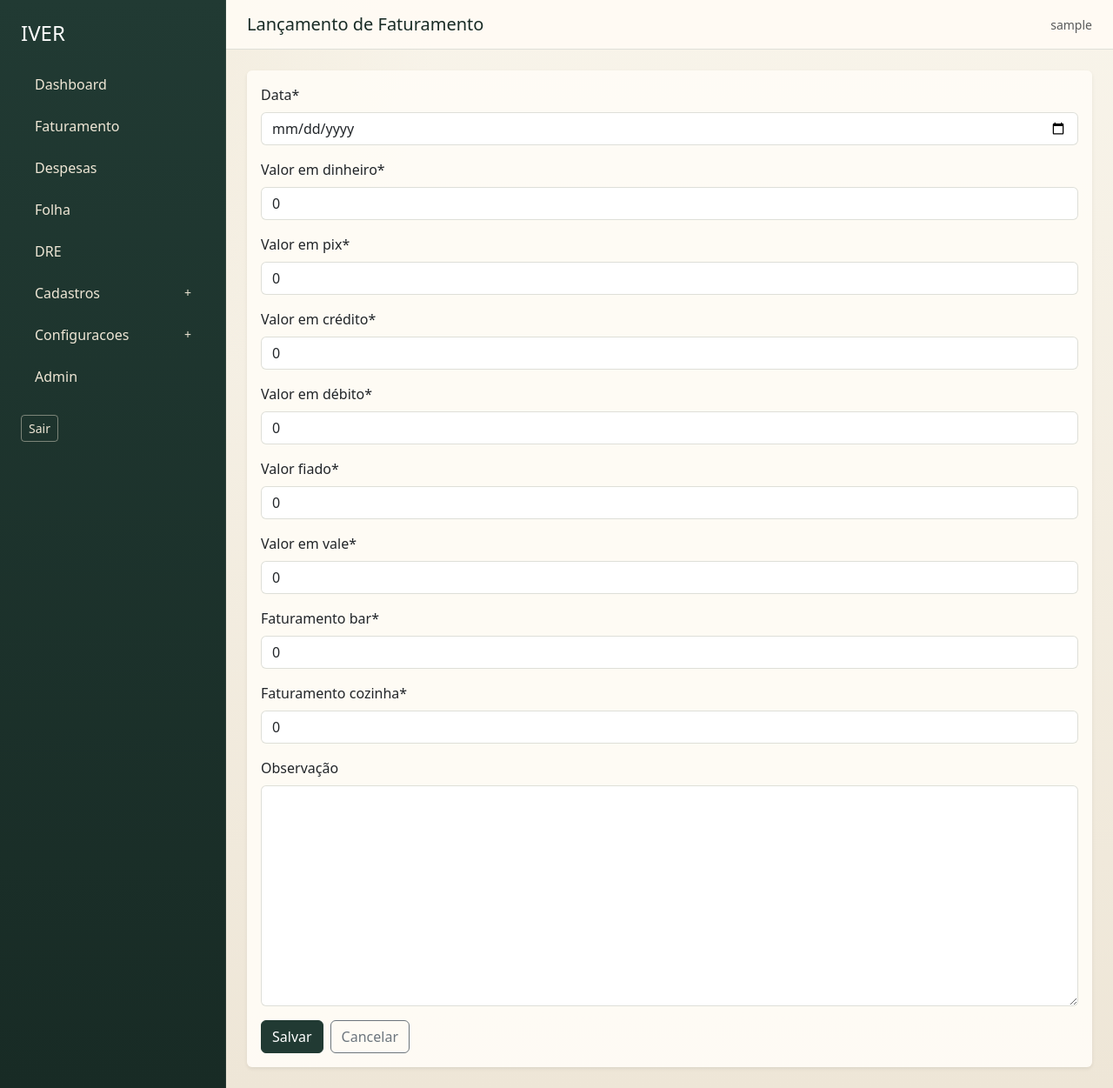
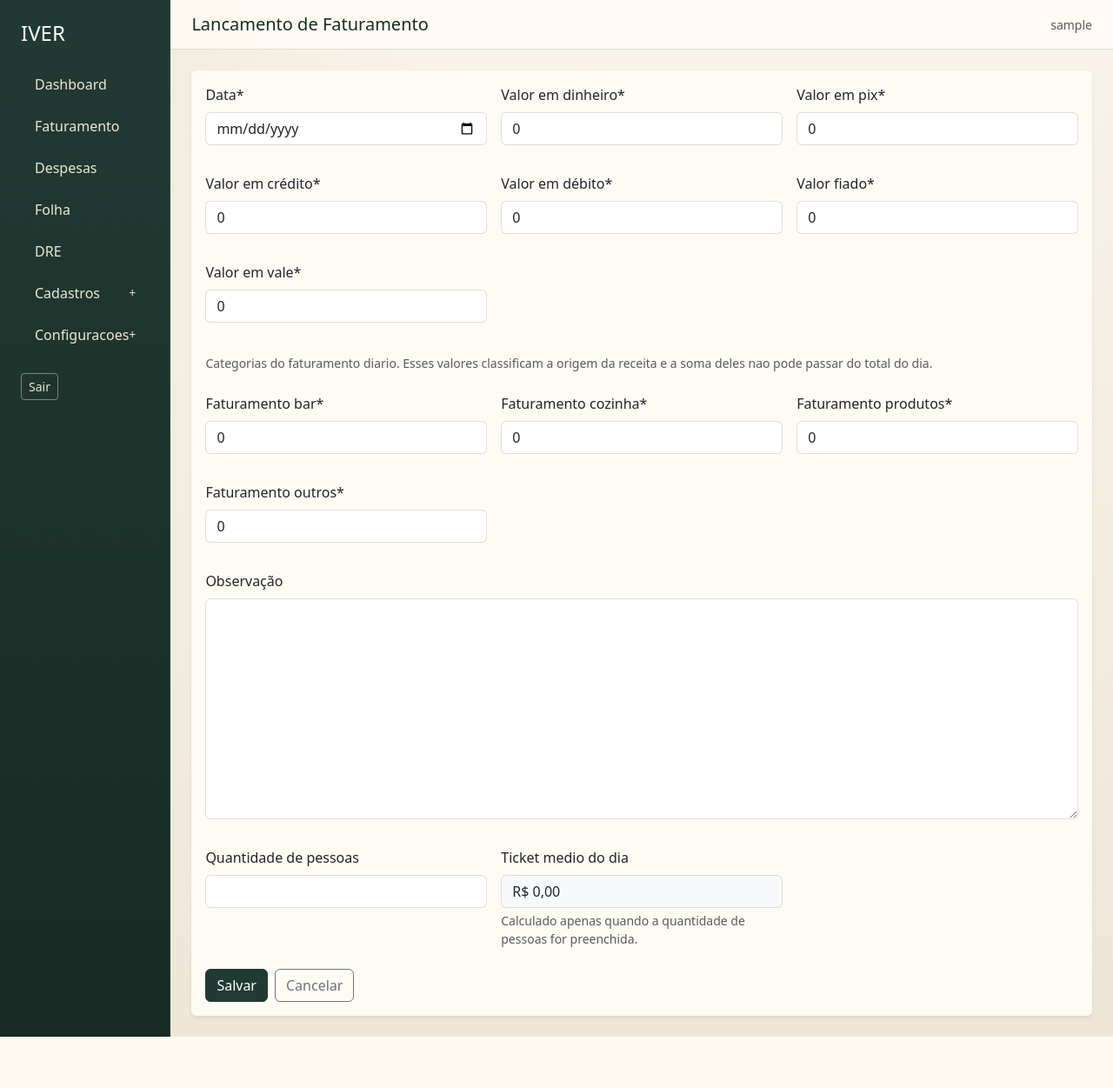
Before and after one commit to jotapn/iver_finan, a Django app: page /faturamento/novo/ in a window 1280 px wide. Shown: the whole page at 87% size. After the commit the page ends 1192 px from the top, so only its background shows below. Run offline with Django 5.2, Linux system fonts and the light colour scheme; the visitor is signed in with stand-in values (Sample User, id 1); some libraries are stand-ins or nearby versions.

Commit message:
feat: improve faturamento workflow and folha reset

```diff
--- a/faturamento/forms.py
+++ b/faturamento/forms.py
@@ -1,4 +1,7 @@
+from decimal import Decimal
+
 from django import forms
+from django.core.exceptions import ValidationError
 
 from .models import RegistroFaturamento
 
@@ -6,12 +9,19 @@ from .models import RegistroFaturamento
 class DateInput(forms.DateInput):
     input_type = "date"
 
+    def __init__(self, **kwargs):
+        kwargs.setdefault("format", "%Y-%m-%d")
+        super().__init__(**kwargs)
+
 
 class RegistroFaturamentoForm(forms.ModelForm):
+    data = forms.DateField(widget=DateInput(), input_formats=["%Y-%m-%d"])
+
     class Meta:
         model = RegistroFaturamento
         fields = [
             "data",
+            "quantidade_pessoas",
             "valor_dinheiro",
             "valor_pix",
             "valor_credito",
@@ -20,6 +30,38 @@ class RegistroFaturamentoForm(forms.ModelForm):
             "valor_vale",
             "faturamento_bar",
             "faturamento_cozinha",
+            "faturamento_produtos",
+            "faturamento_outros",
             "observacao",
         ]
         widgets = {"data": DateInput()}
+
+    def clean(self):
+        cleaned_data = super().clean()
+        total_pagamentos = sum(
+            [
+                cleaned_data.get("valor_dinheiro") or Decimal("0.00"),
+                cleaned_data.get("valor_pix") or Decimal("0.00"),
+                cleaned_data.get("valor_credito") or Decimal("0.00"),
+                cleaned_data.get("valor_debito") or Decimal("0.00"),
+                cleaned_data.get("valor_fiado") or Decimal("0.00"),
+                cleaned_data.get("valor_vale") or Decimal("0.00"),
+            ],
+            start=Decimal("0.00"),
+        )
+        total_categorias = sum(
+            [
+                cleaned_data.get("faturamento_bar") or Decimal("0.00"),
+                cleaned_data.get("faturamento_cozinha") or Decimal("0.00"),
+                cleaned_data.get("faturamento_produtos") or Decimal("0.00"),
+                cleaned_data.get("faturamento_outros") or Decimal("0.00"),
+            ],
+            start=Decimal("0.00"),
+        )
+
+        if total_categorias > total_pagamentos:
+            raise ValidationError(
+                "A soma de Bar, Cozinha, Produtos e Outros nao pode ser maior que o total do dia informado nos pagamentos."
+            )
+
+        return cleaned_data
--- a/faturamento/models.py
+++ b/faturamento/models.py
@@ -5,6 +5,7 @@ from django.db import models
 
 class RegistroFaturamento(models.Model):
     data = models.DateField("data", unique=True)
+    quantidade_pessoas = models.PositiveIntegerField("quantidade de pessoas", null=True, blank=True)
     valor_dinheiro = models.DecimalField("valor em dinheiro", max_digits=10, decimal_places=2, default=0)
     valor_pix = models.DecimalField("valor em pix", max_digits=10, decimal_places=2, default=0)
     valor_credito = models.DecimalField("valor em crédito", max_digits=10, decimal_places=2, default=0)
@@ -13,6 +14,8 @@ class RegistroFaturamento(models.Model):
     valor_vale = models.DecimalField("valor em vale", max_digits=10, decimal_places=2, default=0)
     faturamento_bar = models.DecimalField("faturamento bar", max_digits=10, decimal_places=2, default=0)
     faturamento_cozinha = models.DecimalField("faturamento cozinha", max_digits=10, decimal_places=2, default=0)
+    faturamento_produtos = models.DecimalField("faturamento produtos", max_digits=10, decimal_places=2, default=0)
+    faturamento_outros = models.DecimalField("faturamento outros", max_digits=10, decimal_places=2, default=0)
     observacao = models.TextField("observação", blank=True)
 
     class Meta:
--- a/templates/base.html
+++ b/templates/base.html
@@ -40,27 +40,31 @@
                             </div>
                         </div>
                     {% endif %}
-                    {% if module_access.usuarios %}
+                    {% if module_access.usuarios or module_access.admin %}
                         <div class="sidebar-group">
                             <button
-                                class="nav-link text-white w-100 text-start d-flex justify-content-between align-items-center sidebar-toggle {% if '/usuarios/' in request.path %}active{% endif %}"
+                                class="nav-link text-white w-100 text-start d-flex justify-content-between align-items-center sidebar-toggle {% if '/usuarios/' in request.path or '/admin/' in request.path %}active{% endif %}"
                                 type="button"
                                 data-bs-toggle="collapse"
                                 data-bs-target="#configuracoesMenu"
-                                aria-expanded="{% if '/usuarios/' in request.path %}true{% else %}false{% endif %}"
+                                aria-expanded="{% if '/usuarios/' in request.path or '/admin/' in request.path %}true{% else %}false{% endif %}"
                                 aria-controls="configuracoesMenu"
                             >
                                 <span>Configuracoes</span>
                                 <span class="small">+</span>
                             </button>
-                            <div class="collapse sidebar-submenu {% if '/usuarios/' in request.path %}show{% endif %}" id="configuracoesMenu">
-                                <a class="nav-link text-white submenu-link" href="{% url 'usuarios:index' %}">Visao geral</a>
-                                <a class="nav-link text-white submenu-link" href="{% url 'usuarios:list' %}">Usuarios</a>
-                                <a class="nav-link text-white submenu-link" href="{% url 'usuarios:access-profile-list' %}">Perfis</a>
+                            <div class="collapse sidebar-submenu {% if '/usuarios/' in request.path or '/admin/' in request.path %}show{% endif %}" id="configuracoesMenu">
+                                {% if module_access.usuarios %}
+                                    <a class="nav-link text-white submenu-link" href="{% url 'usuarios:index' %}">Visao geral</a>
+                                    <a class="nav-link text-white submenu-link" href="{% url 'usuarios:list' %}">Usuarios</a>
+                                    <a class="nav-link text-white submenu-link" href="{% url 'usuarios:access-profile-list' %}">Perfis</a>
+                                {% endif %}
+                                {% if module_access.admin %}
+                                    <a class="nav-link text-white submenu-link" href="{% url 'admin:index' %}">Admin</a>
+                                {% endif %}
                             </div>
                         </div>
                     {% endif %}
-                    {% if module_access.admin %}<a class="nav-link text-white" href="{% url 'admin:index' %}">Admin</a>{% endif %}
                     <form method="post" action="{% url 'logout' %}">
                         {% csrf_token %}
                         <button class="btn btn-outline-light btn-sm mt-3" type="submit">Sair</button>
--- a/templates/faturamento/form.html
+++ b/templates/faturamento/form.html
@@ -1,15 +1,42 @@
 {% extends "base.html" %}
-{% load crispy_forms_tags %}
+{% load crispy_forms_tags finance_extras %}
 
-{% block page_title %}Lançamento de Faturamento{% endblock %}
+{% block page_title %}Lancamento de Faturamento{% endblock %}
 
 {% block content %}
 <div class="card shadow-sm border-0">
     <div class="card-body">
         <form method="post">
             {% csrf_token %}
-            {{ form|crispy }}
-            <div class="d-flex gap-2">
+
+            <div class="row g-3">
+                <div class="col-md-4">{{ form.data|as_crispy_field }}</div>
+                <div class="col-md-4">{{ form.valor_dinheiro|as_crispy_field }}</div>
+                <div class="col-md-4">{{ form.valor_pix|as_crispy_field }}</div>
+                <div class="col-md-4">{{ form.valor_credito|as_crispy_field }}</div>
+                <div class="col-md-4">{{ form.valor_debito|as_crispy_field }}</div>
+                <div class="col-md-4">{{ form.valor_fiado|as_crispy_field }}</div>
+                <div class="col-md-4">{{ form.valor_vale|as_crispy_field }}</div>
+                <div class="col-12">
+                    <div class="form-text mb-2">Categorias do faturamento diario. Esses valores classificam a origem da receita e a soma deles nao pode passar do total do dia.</div>
+                </div>
+                <div class="col-md-4">{{ form.faturamento_bar|as_crispy_field }}</div>
+                <div class="col-md-4">{{ form.faturamento_cozinha|as_crispy_field }}</div>
+                <div class="col-md-4">{{ form.faturamento_produtos|as_crispy_field }}</div>
+                <div class="col-md-4">{{ form.faturamento_outros|as_crispy_field }}</div>
+                <div class="col-12">{{ form.observacao|as_crispy_field }}</div>
+
+                <div class="col-md-4">
+                    {{ form.quantidade_pessoas|as_crispy_field }}
+                </div>
+                <div class="col-md-4">
+                    <label class="form-label">Ticket medio do dia</label>
+                    <div class="form-control bg-light" id="ticketMedioDia">R$ 0,00</div>
+                    <div class="form-text">Calculado apenas quando a quantidade de pessoas for preenchida.</div>
+                </div>
+            </div>
+
+            <div class="d-flex gap-2 mt-4">
                 <button class="btn btn-primary" type="submit">Salvar</button>
                 <a class="btn btn-outline-secondary" href="{% url 'faturamento:list' %}">Cancelar</a>
             </div>
@@ -17,3 +44,63 @@
     </div>
 </div>
 {% endblock %}
+
+{% block extra_js %}
+<script>
+(function() {
+    const moneyFields = [
+        '{{ form.valor_dinheiro.id_for_label }}',
+        '{{ form.valor_pix.id_for_label }}',
+        '{{ form.valor_credito.id_for_label }}',
+        '{{ form.valor_debito.id_for_label }}',
+        '{{ form.valor_fiado.id_for_label }}',
+        '{{ form.valor_vale.id_for_label }}'
+    ].map((id) => document.getElementById(id)).filter(Boolean);
+
+    const pessoasField = document.getElementById('{{ form.quantidade_pessoas.id_for_label }}');
+    const ticketField = document.getElementById('ticketMedioDia');
+    const currencyFormatter = new Intl.NumberFormat('pt-BR', {
+        style: 'currency',
+        currency: 'BRL'
+    });
+
+    function parseDecimal(value) {
+        if (!value) return 0;
+        const raw = String(value).trim();
+        let normalized = raw;
+
+        if (raw.includes(',') && raw.includes('.')) {
+            if (raw.lastIndexOf(',') > raw.lastIndexOf('.')) {
+                normalized = raw.replace(/\./g, '').replace(',', '.');
+            } else {
+                normalized = raw.replace(/,/g, '');
+            }
+        } else if (raw.includes(',')) {
+            normalized = raw.replace(',', '.');
+        }
+
+        const parsed = Number(normalized);
+        return Number.isFinite(parsed) ? parsed : 0;
+    }
+
+    function updateTicketMedio() {
+        const quantidadePessoas = Number(pessoasField?.value || 0);
+        const totalDia = moneyFields.reduce((sum, field) => sum + parseDecimal(field.value), 0);
+
+        if (!quantidadePessoas || quantidadePessoas < 1) {
+            ticketField.textContent = currencyFormatter.format(0);
+            return;
+        }
+
+        ticketField.textContent = currencyFormatter.format(totalDia / quantidadePessoas);
+    }
+
+    moneyFields.forEach((field) => field.addEventListener('input', updateTicketMedio));
+    if (pessoasField) {
+        pessoasField.addEventListener('input', updateTicketMedio);
+    }
+
+    updateTicketMedio();
+})();
+</script>
+{% endblock %}
```
Also changed, not shown: faturamento/services.py (+12 -5 lines), faturamento/tests.py (+44 -1 lines), templates/faturamento/list.html (+22 -5 lines), faturamento/migrations/0002_registrofaturamento_quantidade_pessoas.py (added), faturamento/migrations/0003_registrofaturamento_faturamento_outros_and_more.py (added).
